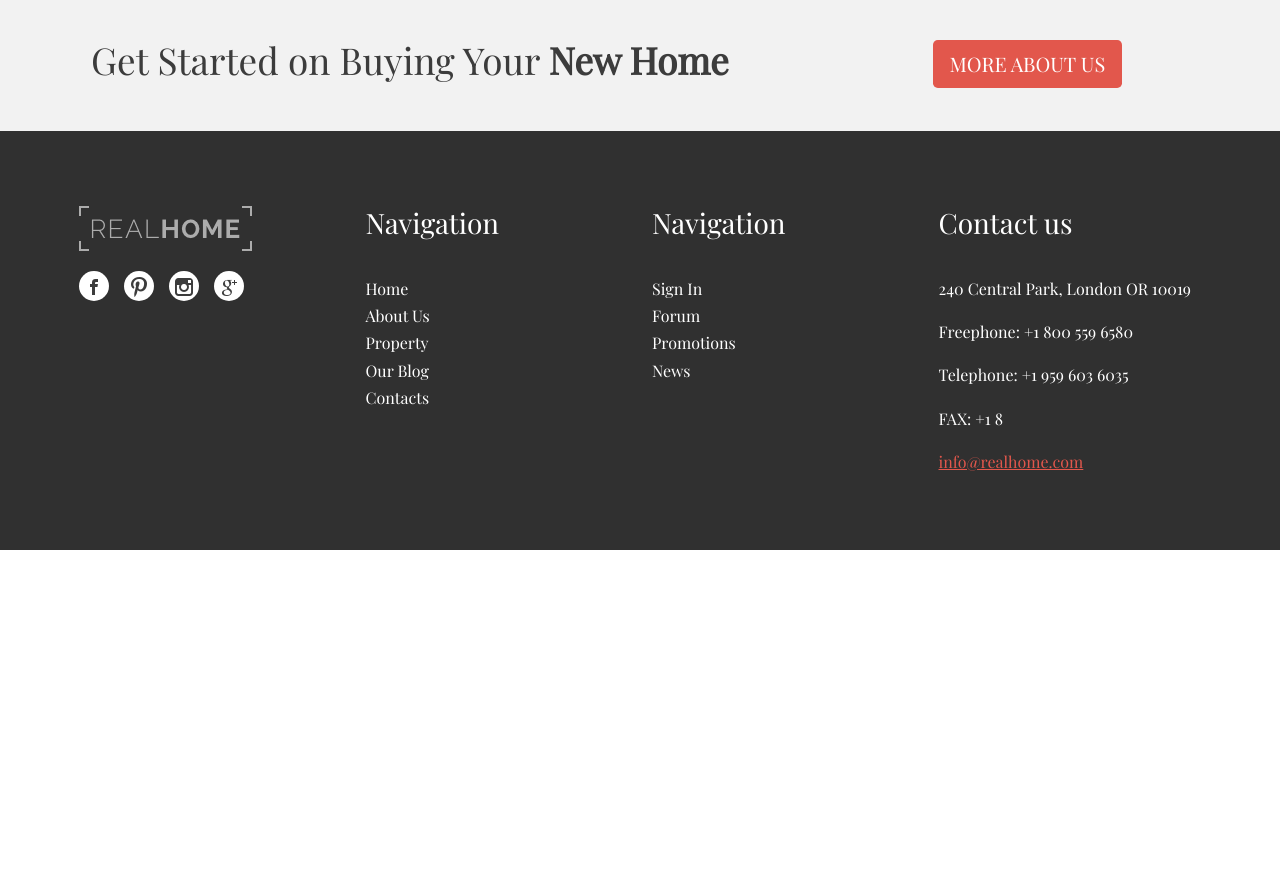
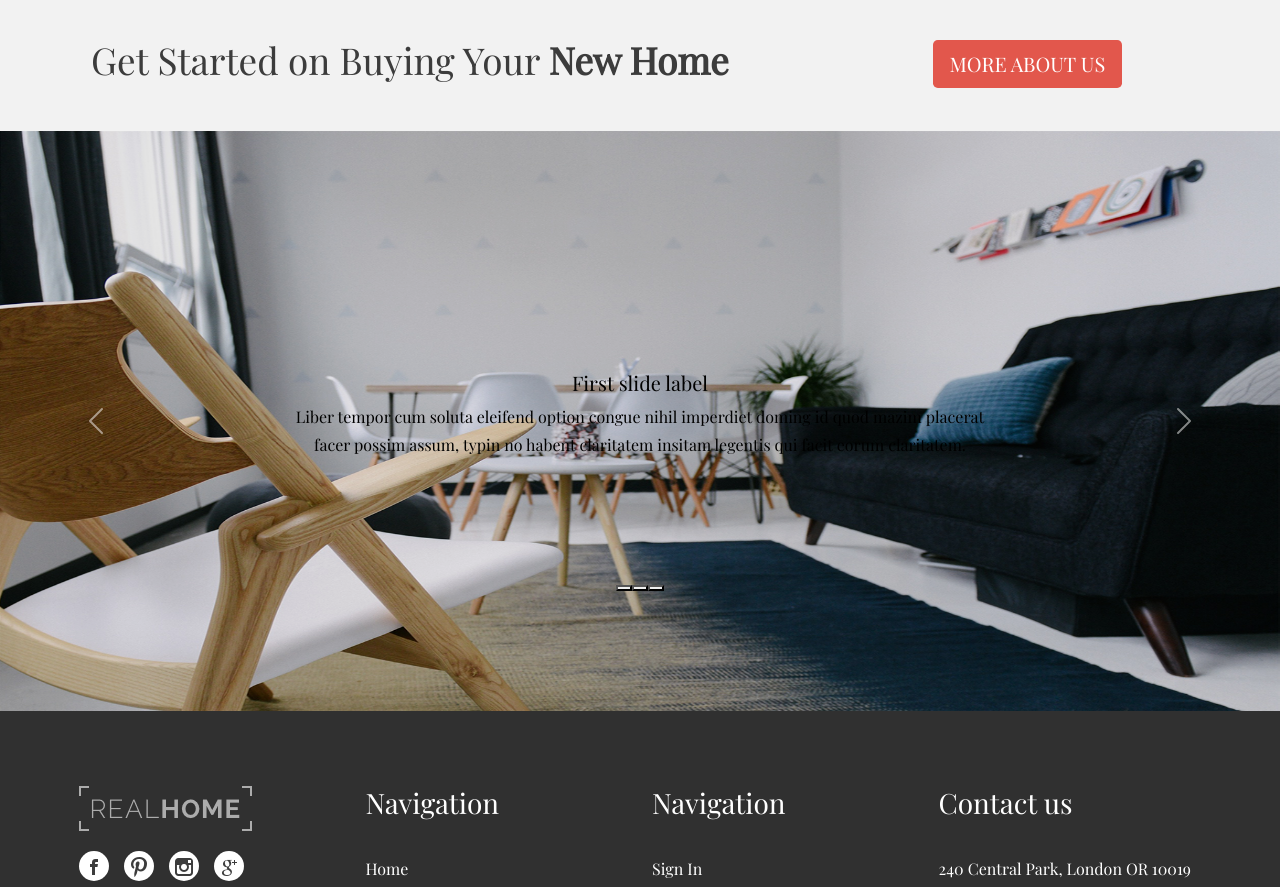
Before and after one commit to web-2017/Real-Home, a Vue app: page / in a window 1280 px wide. Shown: the part 3880-4767 px from the top of the page. Before the commit the page ends 4430 px from the top, so only its background shows below. Built offline with nearby package versions, Linux system fonts and the light colour scheme.

Commit message:
lesson-13

```diff
--- a/src/assets/layouts/home.scss
+++ b/src/assets/layouts/home.scss
@@ -31,4 +31,9 @@
 		overflow: hidden;
 		box-sizing: border-box;
 	}
+
+	&__testimonials {
+		height: 580px;
+		overflow: hidden;
+	}
 }
--- a/src/assets/layouts/index.scss
+++ b/src/assets/layouts/index.scss
@@ -9,3 +9,4 @@
 @import './properties';
 @import './carousel-picture-content';
 @import './banner';
+@import './testimonials';
--- /dev/null
+++ b/src/assets/layouts/testimonials.scss
@@ -0,0 +1,32 @@
+.testimonials {
+	.carousel-dark .carousel-control-next-icon,
+	.carousel-dark .carousel-control-prev-icon {
+		filter: invert(0) grayscale(100);
+	}
+
+	#carouselTestimonials,
+	.carousel-item {
+		height: 580px;
+		img {
+			height: 100%;
+			display: block;
+		}
+	}
+	.carousel-control-prev,
+	.carousel-control-next {
+		background: transparent;
+		border: none;
+		color: #fff;
+	}
+
+	&__slide {
+		height: 340px;
+		max-width: 700px;
+		width: 100%;
+		margin: 0 auto;
+	}
+
+	.carousel-indicators {
+		padding-bottom: 120px;
+	}
+}
--- /dev/null
+++ b/src/components/Testimonials.vue
@@ -0,0 +1,50 @@
+<template>
+<div id="carouselTestimonials" class="carousel carousel-dark slide" data-bs-ride="carousel">
+  <div class="carousel-indicators">
+    <button type="button" data-bs-target="#carouselTestimonials" data-bs-slide-to="0" class="active" aria-current="true" aria-label="Slide 1"></button>
+    <button type="button" data-bs-target="#carouselTestimonials" data-bs-slide-to="1" aria-label="Slide 2"></button>
+    <button type="button" data-bs-target="#carouselTestimonials" data-bs-slide-to="2" aria-label="Slide 3"></button>
+  </div>
+  <div class="carousel-inner">
+    <div class="carousel-item active" data-bs-interval="10000">
+      <img src="../assets/images/slide.png" class="d-block w-100" alt="...">
+      <div class="carousel-caption testimonials__slide d-none d-md-block">
+        <h5>First slide label</h5>
+        <p>Liber tempor cum soluta eleifend option congue nihil imperdiet doming id quod mazim placerat facer possim assum, typin no habent claritatem insitam legentis qui facit eorum claritatem. </p>
+      </div>
+    </div>
+
+    <div class="carousel-item" data-bs-interval="10000">
+      <img src="../assets/images/slide.png" class="d-block w-100" alt="...">
+      <div class="carousel-caption testimonials__slide d-none d-md-block">
+        <h5>First slide label</h5>
+        <p>Liber tempor cum soluta eleifend option congue nihil imperdiet doming id quod mazim placerat facer possim assum, typin no habent claritatem insitam legentis qui facit eorum claritatem. </p>
+      </div>
+    </div>
+
+    <div class="carousel-item" data-bs-interval="10000">
+      <img src="../assets/images/slide.png" class="d-block w-100" alt="...">
+      <div class="carousel-caption testimonials__slide d-none d-md-block">
+        <h5>First slide label</h5>
+        <p>Liber tempor cum soluta eleifend option congue nihil imperdiet doming id quod mazim placerat facer possim assum, typin no habent claritatem insitam legentis qui facit eorum claritatem. </p>
+      </div>
+    </div>
+  </div>
+  <button class="carousel-control-prev" type="button" data-bs-target="#carouselTestimonials" data-bs-slide="prev">
+    <span class="carousel-control-prev-icon" aria-hidden="true"></span>
+    <span class="visually-hidden">Previous</span>
+  </button>
+  <button class="carousel-control-next" type="button" data-bs-target="#carouselTestimonials" data-bs-slide="next">
+    <span class="carousel-control-next-icon" aria-hidden="true"></span>
+    <span class="visually-hidden">Next</span>
+  </button>
+</div>
+</template>
+
+<style lang="scss">
+	.home {
+		&__carousel-indicators {
+			bottom: 200px;
+		}
+	}
+</style>
--- a/src/views/Home.vue
+++ b/src/views/Home.vue
@@ -44,9 +44,15 @@
 		<div class="home__slider">
 			<carousel-picture-content/>
 		</div>
+		<!-- banner -->
 		<div class="home__banner">
 			<banner />
 		</div>
+		<!-- Testimonials -->
+		<div class="home__testimonials testimonials">
+			<testimonials/>
+		</div>
+
 	</div>
 </template>
 
@@ -59,6 +65,8 @@
 	import Properties from '../components/Properties'
 	import CarouselPictureContent from '../components/CarouselPictureContent'
 	import Banner from '../components/Banner'
+	import Testimonials from '../components/Testimonials'
+
 
 	export default {
 		name: 'Home',
@@ -67,7 +75,8 @@
 			Feauters,
 			Properties,
 			CarouselPictureContent,
-			Banner
+			Banner,
+			Testimonials
 		},
 		data() {
 			return {
```
